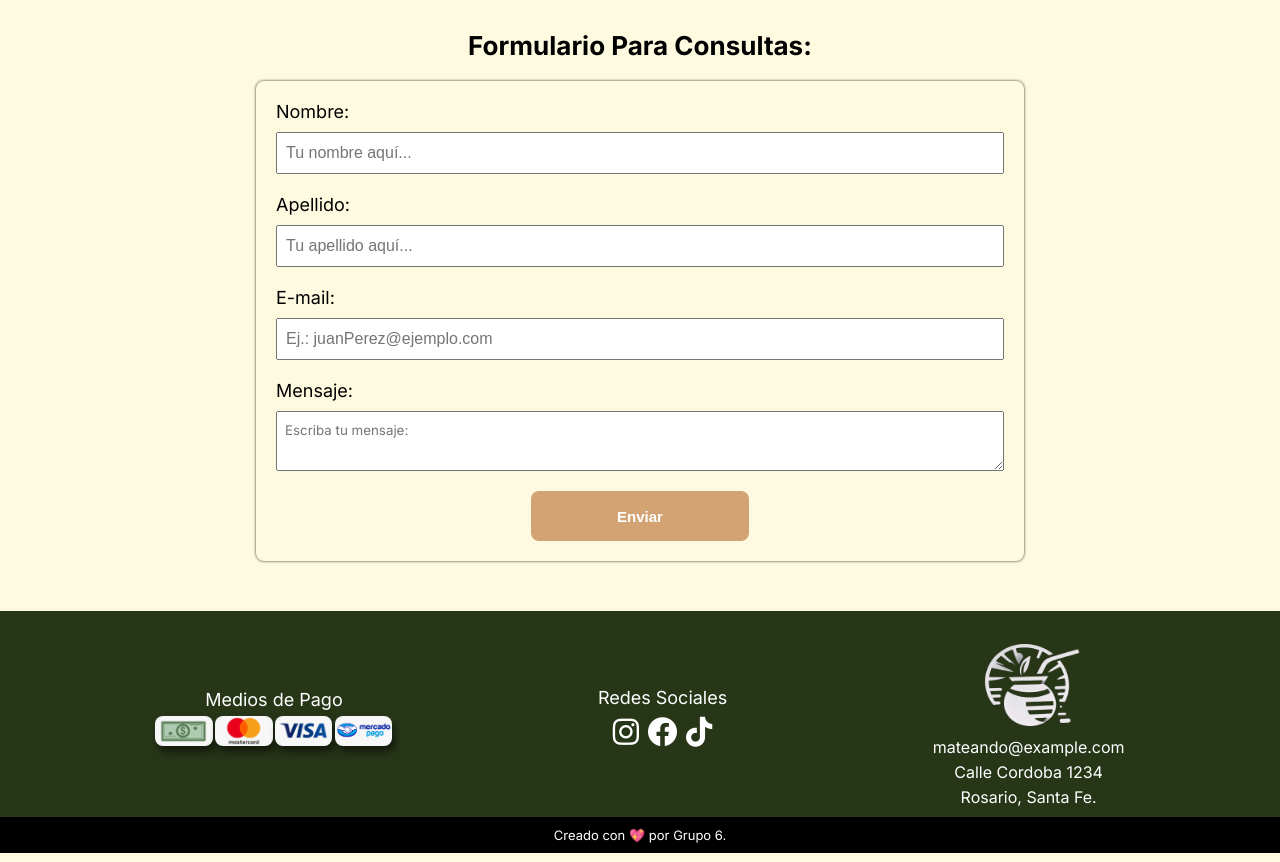
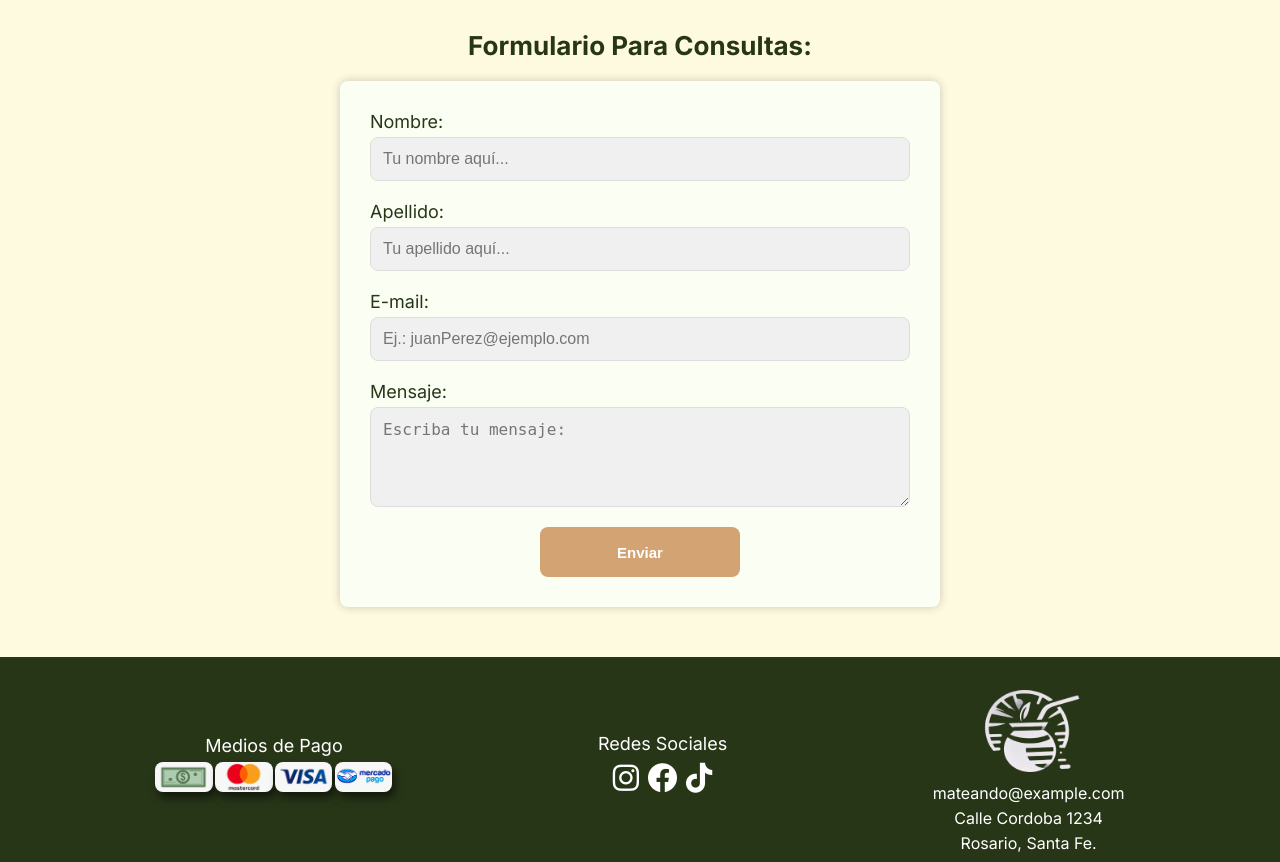
Before and after one commit to GGabi40/UTN-FRRO-Programacion-II-Mateando, a Flask app: page /contacto in a window 1280 px wide. Shown: the part 260-1122 px from the top of the page. Run offline with Flask 3, Linux system fonts and the light colour scheme.

Commit message:
contacto

```diff
--- a/src/static/assets/css/style.css
+++ b/src/static/assets/css/style.css
@@ -274,10 +274,10 @@ nav ul li ul li a:hover {
 
 /* FORMULARIO DE CONTACTO */
 
-.formularioContato,
-#formularioContacto {
+.formularioContato {
   display: flex;
   flex-direction: column;
+  align-items: center;
 }
 
 .formularioContato h1 {
@@ -285,59 +285,80 @@ nav ul li ul li a:hover {
   margin-top: 30px;
   margin-bottom: 20px;
   font-size: 2.6rem;
+  color: var(--color-primario);
 }
 
 #formularioContacto {
-  box-shadow: 0 0 3px var(--color-primario);
+  box-shadow: 0 0 10px rgba(0, 0, 0, 0.2);
   border-radius: var(--border-radius);
-  padding: 20px;
+  background-color: #fbfff3;
+  padding: 30px;
   margin: 0 auto;
-  min-width: 60%;
+  width: 100%;
+  max-width: 600px;
   display: flex;
   flex-direction: column;
-  gap: 10px;
+  gap: 15px;
+}
+
+.form-group {
+  display: flex;
+  flex-direction: column;
 }
 
 #formularioContacto label {
   font-size: 1.8rem;
+  margin-bottom: 5px;
+  color: var(--color-primario);
 }
 
 #formularioContacto input[type="text"],
-input[type="email"] {
-  padding: 10px 8px;
+#formularioContacto input[type="email"],
+#formularioContacto textarea {
+  padding: 12px;
   font-size: 1.6rem;
+  border: 1px solid #ddd;
+  border-radius: var(--border-radius);
+  background-color: #f0f0f0;
+  transition: border-color 0.3s, box-shadow 0.3s;
 }
 
 #formularioContacto input[type="text"]:focus,
-input[type="email"]:focus {
-  box-shadow: 1px 1px 10px var(--color-primario);
+#formularioContacto input[type="email"]:focus,
+#formularioContacto textarea:focus {
+  border-color: var(--color-primario);
+  box-shadow: 0 0 5px rgba(0, 0, 0, 0.2);
+  background-color: #ffffff;
+}
+
+#formularioContacto textarea {
+  min-height: 100px;
+  resize: vertical;
+}
+
+.error-message {
+  color: red;
+  font-size: 1.4rem;
+  margin-top: 5px;
 }
 
 #formularioContacto input[type="submit"] {
-  max-width: 30%;
-  min-width: 30%;
+  width: 100%;
+  max-width: 200px;
   background-color: var(--button-background);
   border: none;
   height: 50px;
   border-radius: var(--border-radius);
   font-size: 1.5rem;
   font-weight: bold;
+  color: white;
+  transition: background-color 0.3s ease-in-out;
+  cursor: pointer;
   margin: 0 auto;
-  color: white;
-
-  transition: background-color 0.3s ease-in-out;
 }
 
 #formularioContacto input[type="submit"]:hover {
-  cursor: pointer;
   background-color: var(--button-hover);
-}
-
-#mensaje {
-  min-height: 60px;
-  padding: 10px 8px;
-
-  font-family: "Inter", sans-serif;
 }
 
 /* BACK TO TOP */
@@ -699,7 +720,6 @@ footer .contacto img {
   aspect-ratio: 92.5 / 80;
 }
 
-
 /* FAQ */
 
 #faq {
--- a/src/static/assets/js/validaContacto.js
+++ b/src/static/assets/js/validaContacto.js
@@ -39,6 +39,7 @@ const verficaMensaje = (msj) => {
 
 const verficaEmail = (email) => {
     if(email.includes('@') && email.includes('.com')) {
+        ocultarError('Email')
         return true;
     } else {
         mensajeError('Email', 'Introduce un email válido.');
--- a/templates/contacto.html
+++ b/templates/contacto.html
@@ -5,21 +5,29 @@
         <h1>Formulario Para Consultas:</h1>
 
         <form id="formularioContacto">
+            <div class="form-group">
                 <label for="name">Nombre:</label>
                 <input type="text" name="name" id="name" placeholder="Tu nombre aquí..." minlength="2" required>
-            <div id="errorNombre"></div>
+                <div id="errorNombre" class="error-message"></div>
+            </div>
 
+            <div class="form-group">
                 <label for="surname">Apellido:</label>
                 <input type="text" name="surname" id="surname" placeholder="Tu apellido aquí..." minlength="2" required>
-            <div id="errorApellido"></div>
+                <div id="errorApellido" class="error-message"></div>
+            </div>
 
+            <div class="form-group">
                 <label for="mail">E-mail:</label>
                 <input type="email" name="mail" id="mail" placeholder="Ej.: juanPerez@ejemplo.com" required>
-            <div id="errorEmail"></div>
+                <div id="errorEmail" class="error-message"></div>
+            </div>
 
+            <div class="form-group">
                 <label for="mensaje">Mensaje:</label>
                 <textarea name="mensaje" id="mensaje" placeholder="Escriba tu mensaje:" minlength="10" required></textarea>
-            <div id="errorMensaje"></div>
+                <div id="errorMensaje" class="error-message"></div>
+            </div>
 
             <input type="submit" value="Enviar">
         </form>
```
Lines whose indentation alone changed are shown as unchanged.
